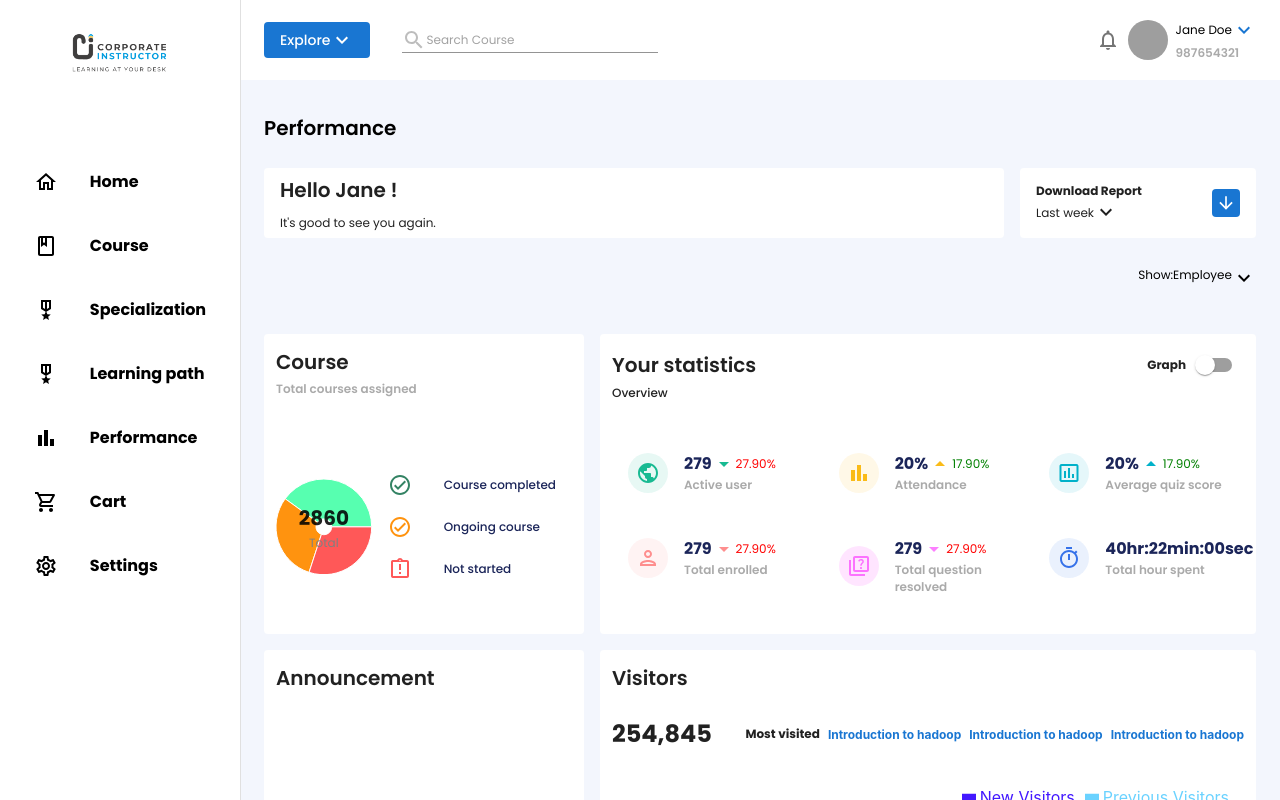
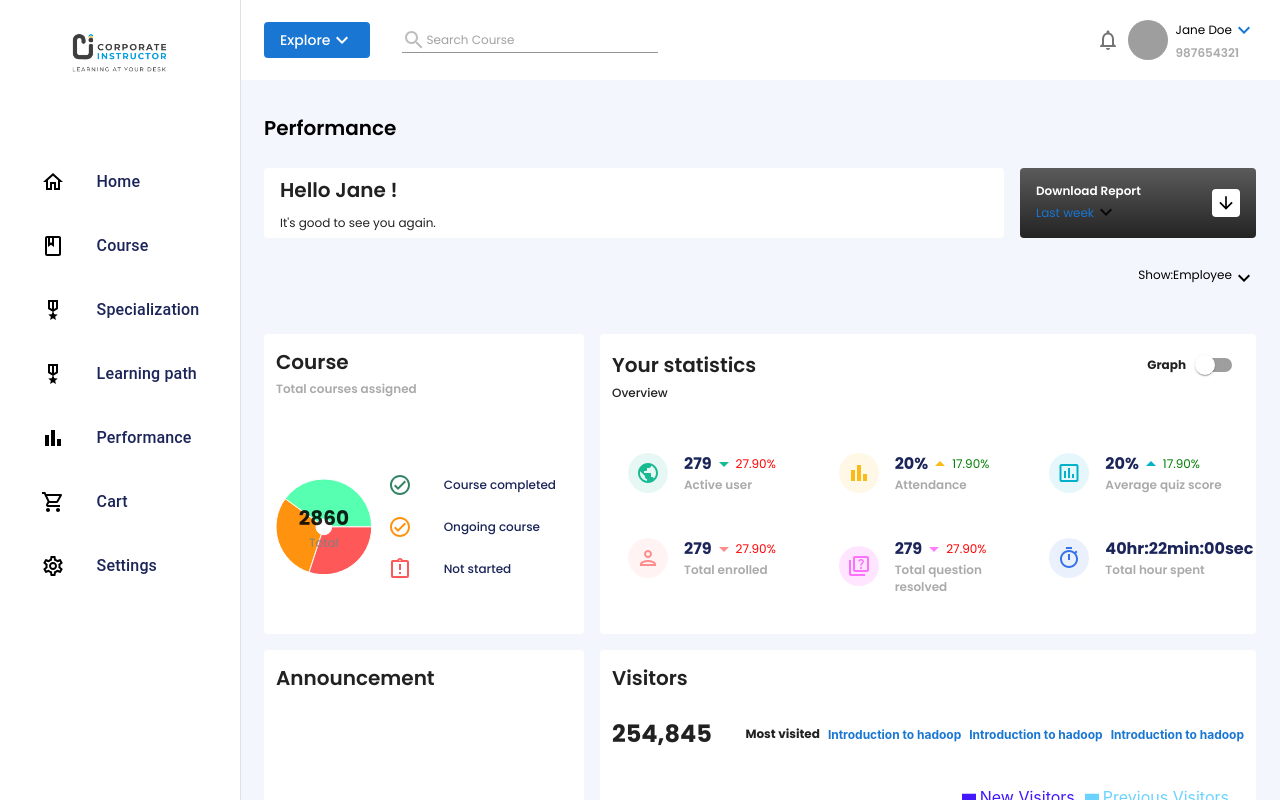
Before and after one commit to YaminNather/selection_application, a React (Create React App) app: page / in a window 1280 px wide. Shown: the top 800 px of the page. Built offline with nearby package versions, Linux system fonts and the light colour scheme; grey boxes are pictures that could not be loaded.

Commit message:
Fixed colors in download report card

```diff
--- a/src/pages/dashboard/dashboard.tsx
+++ b/src/pages/dashboard/dashboard.tsx
@@ -8,6 +8,7 @@ import DashboardStatistics from "./dashboard_statistics/dashboard_statistics";
 import DashboardVisitors from "./dashboard_visitors/dashboard_visitors";
 import DashboardCoursesInDemand from "./dashboard_courses_in_demand/dashboard_courses_in_demand";
 import DashboardDrawer from "./dashboard_drawer";
+import DashboardReportDownloadCard from "./dashboard_report_download_card/dashboard_report_download_card";
 
 const Dashboard: FC = () => {
   return (
@@ -30,21 +31,7 @@ const Dashboard: FC = () => {
             </Grid>
 
             <Grid item={true} xs={3}>
-              <Card sx={{display: "flex", height: "70px", padding: "16px", justifyContent: "space-between", alignItems: "center"}}>
-                <Box>
-                  <Typography fontWeight="bold">Download Report</Typography>
-
-                  <Box display="inline-flex">
-                    <Typography sx={{marginTop: "4px"}}>Last week</Typography>
-
-                    <KeyboardArrowDown />
-                  </Box>
-                </Box>
-
-                <Button variant="contained" size="small" sx={{minWidth: "auto", width: "28px", height:"28px"}}>
-                  <ArrowDownwardOutlined fontSize="small" />
-                </Button>
-              </Card>
+              <DashboardReportDownloadCard />
             </Grid>
           </Grid>
 
--- a/src/pages/dashboard/dashboard_drawer.tsx
+++ b/src/pages/dashboard/dashboard_drawer.tsx
@@ -39,7 +39,7 @@ const DashboardDrawer: FC = (props) => {
         }
       }
     };
-    const theme: Theme = createTheme(themeOptions, overridingThemeOptions);
+    const theme: Theme = createTheme(overridingThemeOptions, themeOptions);
 
     return (
       <ThemeProvider theme={theme}>
--- /dev/null
+++ b/src/pages/dashboard/dashboard_report_download_card/dashboard_report_download_card.tsx
@@ -0,0 +1,63 @@
+import ArrowDownwardOutlined from "@mui/icons-material/ArrowDownwardOutlined";
+import KeyboardArrowDown from "@mui/icons-material/KeyboardArrowDown";
+import Box from "@mui/material/Box";
+import Button from "@mui/material/Button";
+import Card from "@mui/material/Card";
+import { createTheme, Theme, ThemeOptions, ThemeProvider } from "@mui/material/styles";
+import Typography from "@mui/material/Typography";
+import { FC } from "react";
+import { themeOptions } from "../../../App";
+
+const DashboardReportDownloadCard: FC = (props) => {
+  function render(): JSX.Element {
+    const overridingThemeOptions: ThemeOptions = {
+      typography: {
+        body1: {
+          color: "white"
+        }
+      },
+      components: {
+        MuiButton: {
+          styleOverrides: {
+            root: {
+              color: "black",
+              backgroundColor: "white"
+            }
+          }
+        }
+      }
+    };
+    const theme: Theme = createTheme(themeOptions, overridingThemeOptions);
+
+    return (
+      <ThemeProvider theme={theme}>
+        <Card
+          sx={{
+            display: "flex", height: "70px",
+            backgroundImage: "linear-gradient(to bottom, #5B5B5B, #232323)",
+            padding: "16px", justifyContent: "space-between", alignItems: "center"
+          }}
+        >
+          <Box>
+            <Typography fontWeight="600">Download Report</Typography>
+
+            <Box display="inline-flex">
+              <Typography sx={{marginTop: "4px"}} color="primary">Last week</Typography>
+
+              <KeyboardArrowDown />
+            </Box>
+          </Box>
+
+          <Button variant="contained" size="small" sx={{minWidth: "auto", width: "28px", height:"28px"}}>
+            <ArrowDownwardOutlined fontSize="small" />
+          </Button>
+        </Card>
+      </ThemeProvider>
+    );
+  }
+
+  return render();
+}
+
+
+export default DashboardReportDownloadCard;
```
